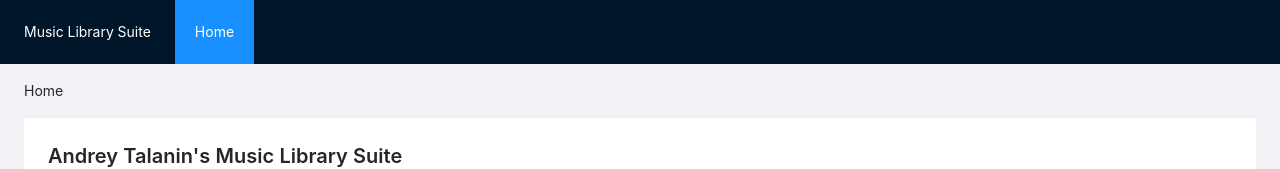
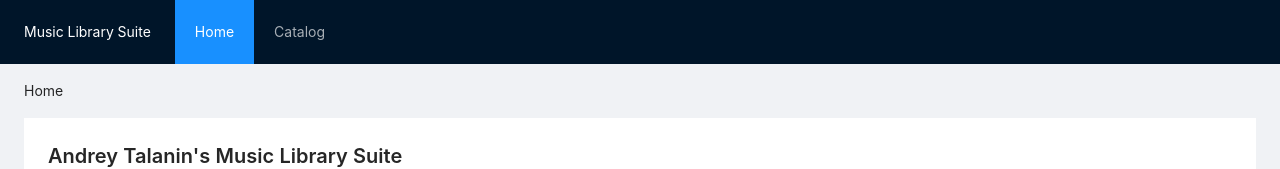
Before and after one commit to AndreyTalanin-MusicLibrarySuite/MusicLibrarySuite.Application-v0.1, a React (Create React App) app in the folder Source/MusicLibrarySuite.Application/ClientApplication/: page /home in a window 1280 px wide. Shown: the top 169 px of the page. Built offline with nearby package versions, Linux system fonts and the light colour scheme.

Commit message:
Add pages to the router configuration

```diff
--- a/Source/MusicLibrarySuite.Application/ClientApplication/src/components/Application.tsx
+++ b/Source/MusicLibrarySuite.Application/ClientApplication/src/components/Application.tsx
@@ -4,18 +4,35 @@ import { BrowserRouter } from "react-router-dom";
 import ApplicationLayout from "./ApplicationLayout";
 import ApplicationMenuItemDescriptor from "../entities/ApplicationMenuItemDescriptor";
 import ApplicationPageDescriptor from "../entities/ApplicationPageDescriptor";
+import EditGenrePage, { EditGenrePageMode } from "../pages/catalog/genres/EditGenrePage";
+import GenreListPage from "../pages/catalog/genres/GenreListPage";
+import ViewGenrePage from "../pages/catalog/genres/ViewGenrePage";
 import HomePage from "../pages/HomePage";
 import InvalidRoutePage from "../pages/InvalidRoutePage";
 
 // prettier-ignore
 const applicationPageDescriptors: ApplicationPageDescriptor[] = [
   { key: "home-page", path: "/home", name: "Home", componentFactory: () => <HomePage /> },
+  { key: "catalog-node", path: "/catalog", name: "Catalog" },
+  { key: "catalog-genre-node", path: "/catalog/genres", name: "Genres" },
+  { key: "catalog-genre-list-page", path: "/catalog/genres/list", name: "Browse All", componentFactory: () => <GenreListPage /> },
+  { key: "catalog-genre-view-page", path: "/catalog/genres/view", name: "View", componentFactory: () => <ViewGenrePage /> },
+  { key: "catalog-genre-create-page", path: "/catalog/genres/create", name: "Create", componentFactory: () => <EditGenrePage mode={EditGenrePageMode.Create} />, },
+  { key: "catalog-genre-edit-page", path: "/catalog/genres/edit", name: "Edit", componentFactory: () => <EditGenrePage mode={EditGenrePageMode.Edit} /> },
   { key: "invalid-route-page", path: "*", name: "Invalid Route", componentFactory: () => <InvalidRoutePage /> },
 ];
 
 // prettier-ignore
 const applicationMenuItemDescriptors: ApplicationMenuItemDescriptor[] = [
   { key: "home-page", label: "Home", type: "item" },
+  {
+    key: "catalog-node",
+    label: "Catalog",
+    type: "menu",
+    items: [
+      { key: "catalog-genre-list-page", label: "Genres", type: "item" },
+    ],
+  },
 ];
 
 const Application = () => {
```
